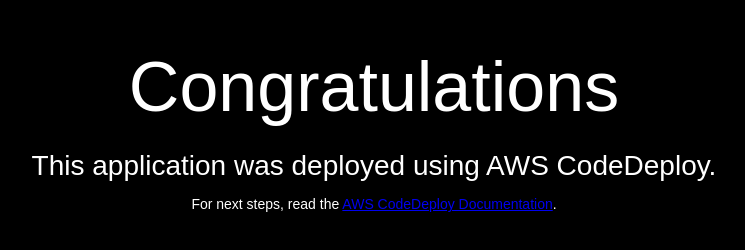
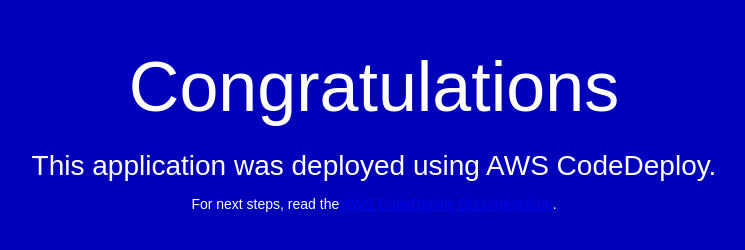
Before and after one commit to RyoutoKawashima/kktest, a plain HTML site: page index.html in a window 1280 px wide. Shown: the whole page, without its empty margins (266-1011 px from the left). Drawn offline with Linux system fonts and the light colour scheme.

Commit message:
Added sample app

```diff
--- a/index.html
+++ b/index.html
@@ -7,7 +7,7 @@
     body {
       color: #ffffff;
       #background-color: #0188cc;
-      background-color: #000000;
+      background-color: #0000BB;
       font-family: Arial, sans-serif;
       font-size: 14px;
     }
```
